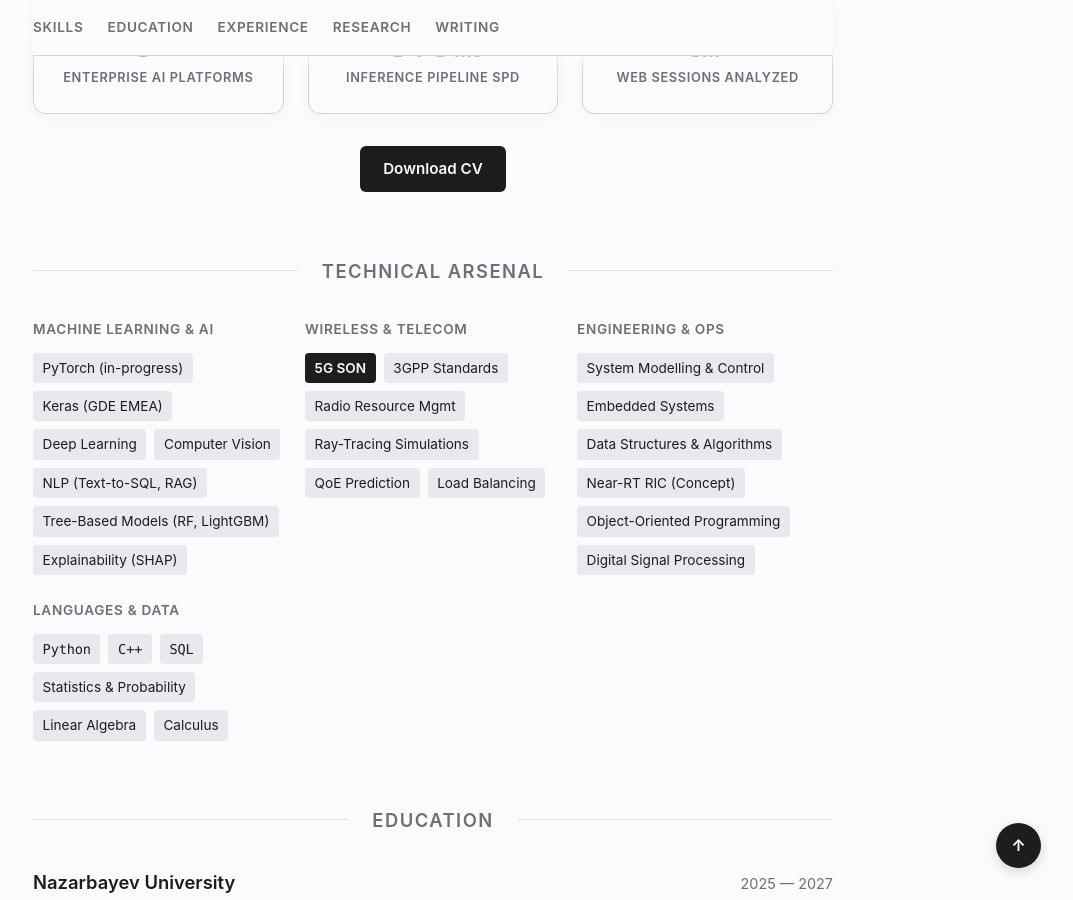
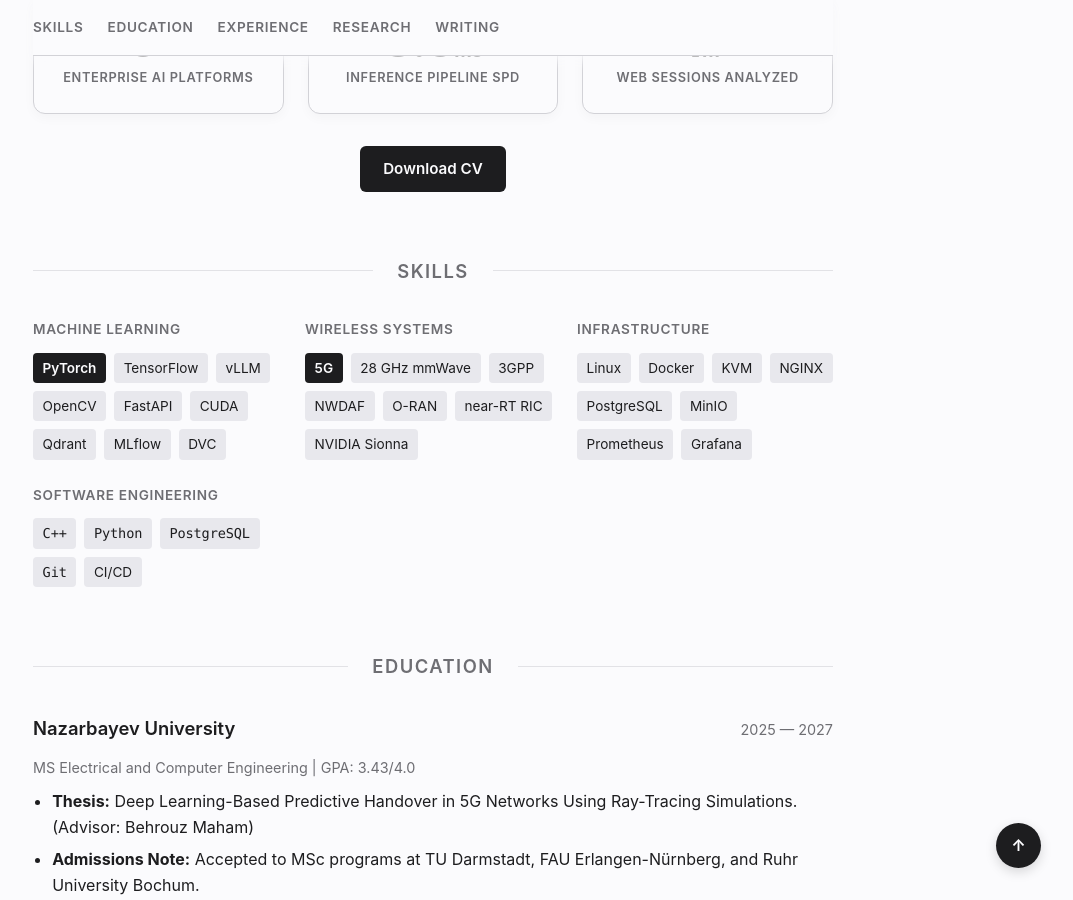
Before and after one commit to almansur04/almansur04.github.io, a Jekyll site: the page built from index.html, in a window 1280 px wide and 900 px high, scrolled down 681 px. Shown: the whole window, without its empty margins (207-1280 px from the left). Built offline with Jekyll 4.4.1, drawn with Linux system fonts in a browser that asks for light colours.

Commit message:
Update skills section titles and content

```diff
--- a/_includes/skills.html
+++ b/_includes/skills.html
@@ -1,50 +1,60 @@
 <section id="skills">
-    <h2>Technical Arsenal</h2>
+    <h2>Skills</h2>
+
     <div class="skills-matrix">
+
         <div class="matrix-column">
-            <h3>Machine Learning & AI</h3>
+            <h3>Machine Learning</h3>
             <ul>
-                <li>PyTorch (in-progress)</li>
-                <li>Keras (GDE EMEA)</li>
-                <li>Deep Learning</li>
-                <li>Computer Vision</li>
-                <li>NLP (Text-to-SQL, RAG)</li>
-                <li>Tree-Based Models (RF, LightGBM)</li>
-                <li>Explainability (SHAP)</li>
+                <li class="pill-major">PyTorch</li>
+                <li>TensorFlow</li>
+                <li>vLLM</li>
+                <li>OpenCV</li>
+                <li>FastAPI</li>
+                <li>CUDA</li>
+                <li>Qdrant</li>
+                <li>MLflow</li>
+                <li>DVC</li>
             </ul>
         </div>
+
         <div class="matrix-column">
-            <h3>Wireless & Telecom</h3>
+            <h3>Wireless Systems</h3>
             <ul>
-                <li class="pill-major">5G SON</li>
-                <li>3GPP Standards</li>
-                <li>Radio Resource Mgmt</li>
-                <li>Ray-Tracing Simulations</li>
-                <li>QoE Prediction</li>
-                <li>Load Balancing</li>
+                <li class="pill-major">5G</li>
+                <li>28 GHz mmWave</li>
+                <li>3GPP</li>
+                <li>NWDAF</li>
+                <li>O-RAN</li>
+                <li>near-RT RIC</li>
+                <li>NVIDIA Sionna</li>
             </ul>
         </div>
+
         <div class="matrix-column">
-            <h3>Engineering & Ops</h3>
+            <h3>Infrastructure</h3>
             <ul>
-                <li>System Modelling & Control</li>
-                <li>Embedded Systems</li>
-                <li>Data Structures & Algorithms</li>
-                <li>Near-RT RIC (Concept)</li>
-                <li>Object-Oriented Programming</li>
-                <li>Digital Signal Processing</li>
+                <li>Linux</li>
+                <li>Docker</li>
+                <li>KVM</li>
+                <li>NGINX</li>
+                <li>PostgreSQL</li>
+                <li>MinIO</li>
+                <li>Prometheus</li>
+                <li>Grafana</li>
             </ul>
         </div>
+
         <div class="matrix-column">
-            <h3>Languages & Data</h3>
+            <h3>Software Engineering</h3>
             <ul>
+                <li class="pill-code">C++</li>
                 <li class="pill-code">Python</li>
-                <li class="pill-code">C++</li>
-                <li class="pill-code">SQL</li>
-                <li>Statistics & Probability</li>
-                <li>Linear Algebra</li>
-                <li>Calculus</li>
+                <li class="pill-code">PostgreSQL</li>
+                <li class="pill-code">Git</li>
+                <li>CI/CD</li>
             </ul>
         </div>
+
     </div>
 </section>
```
